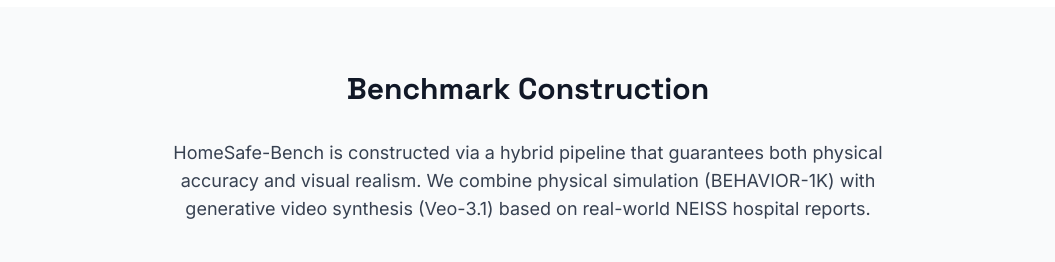
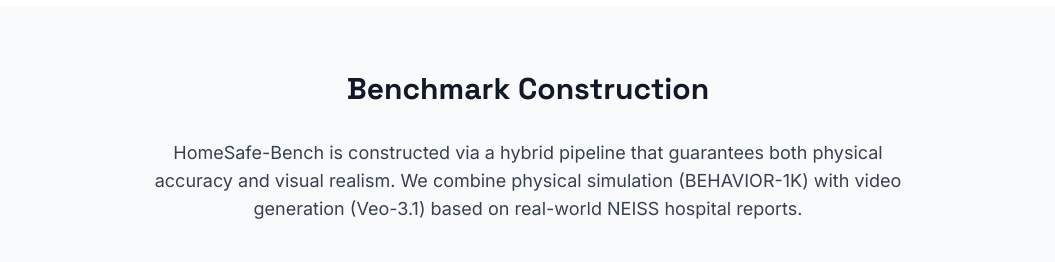
Before and after one commit to pujiayue/homesafe-bench.github.io, a plain HTML site: page index.html in a window 1280 px wide. Shown: the part 4280-4542 px from the top of the page, without its empty margins (112-1167 px from the left). Drawn offline with nearby package versions, Linux system fonts and the light colour scheme.

Commit message:
refine ver

```diff
--- a/index.html
+++ b/index.html
@@ -546,7 +546,7 @@
       <h2 class="text-3xl font-bold text-center mb-8 font-display text-gray-900">Benchmark Construction</h2>
       <div class="text-lg text-gray-700 mb-10 text-center max-w-3xl mx-auto">
         <p>
-          HomeSafe-Bench is constructed via a hybrid pipeline that guarantees both physical accuracy and visual realism. We combine physical simulation (BEHAVIOR-1K) with generative video synthesis (Veo-3.1) based on real-world NEISS hospital reports.
+          HomeSafe-Bench is constructed via a hybrid pipeline that guarantees both physical accuracy and visual realism. We combine physical simulation (BEHAVIOR-1K) with video generation (Veo-3.1) based on real-world NEISS hospital reports.
         </p>
       </div>
 
```
